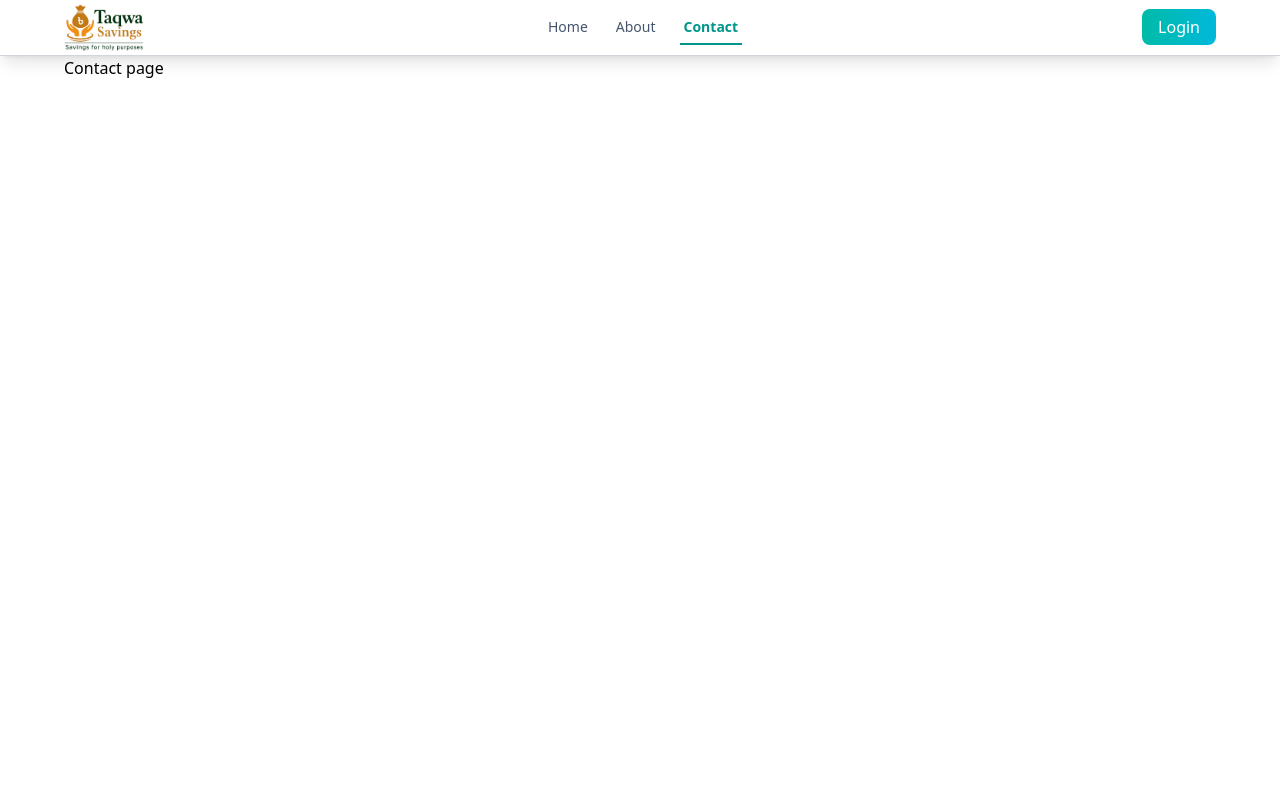
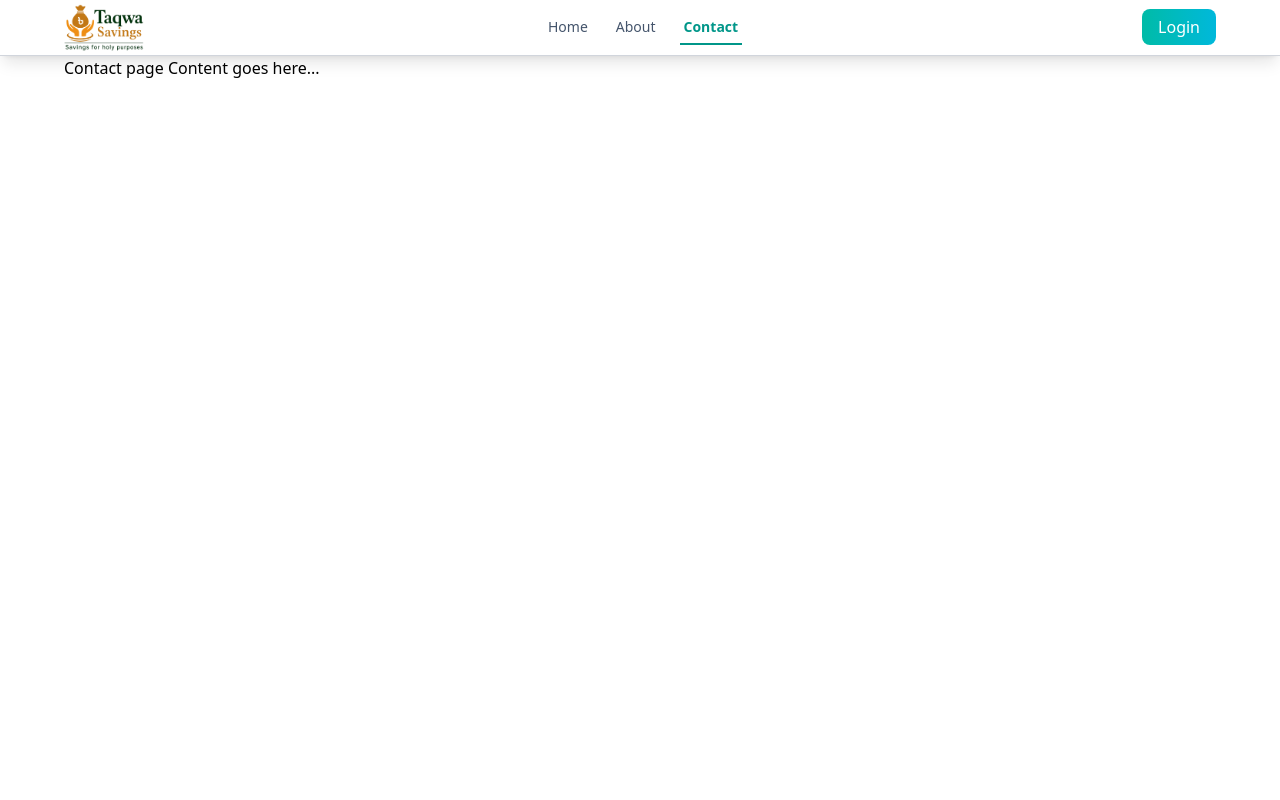
Before and after one commit to arifstk/savings-app, a Next.js app: page /contact in a window 1280 px wide. Shown: the top 800 px of the page. Built offline with nearby package versions, Linux system fonts and the light colour scheme; no server answers.

Commit message:
pre admin 2

```diff
--- a/app/contact/page.tsx
+++ b/app/contact/page.tsx
@@ -5,7 +5,7 @@ import React from 'react'
 const page = () => {
   return (
     <div>
-      Contact page
+      Contact page Content goes here...
     </div>
   )
 }
```
